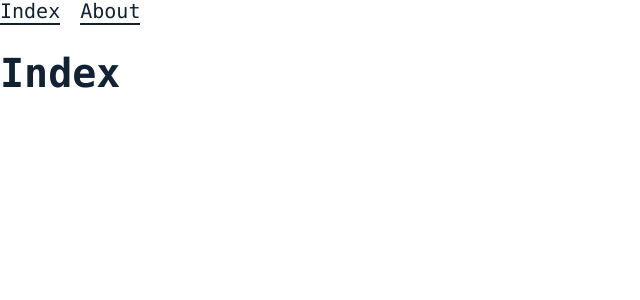
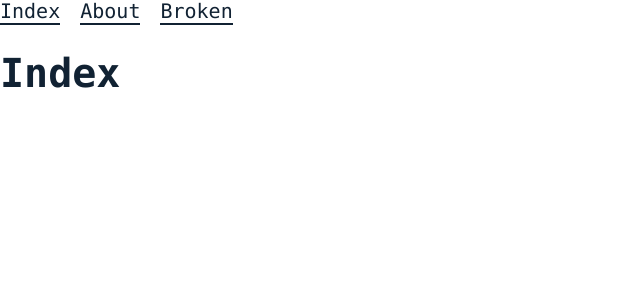
Before and after one commit to wagerfield/nnc-demo, a Nuxt app: page / in a window 1280 px wide. Shown: the top 300 px of the page, without its empty margins (0-640 px from the left). Built offline with nearby package versions, Linux system fonts and the light colour scheme.

Commit message:
added broken link

```diff
--- a/layouts/default.vue
+++ b/layouts/default.vue
@@ -18,6 +18,10 @@ export default {
       {
         path: "/about",
         text: "About"
+      },
+      {
+        path: "/broken",
+        text: "Broken"
       }
     ]
   }),
```
